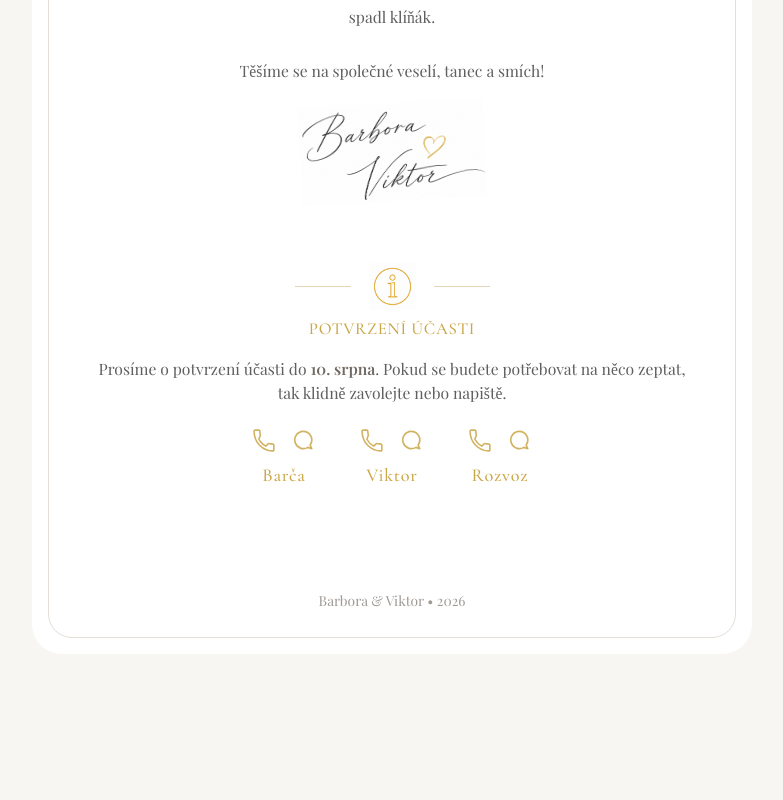
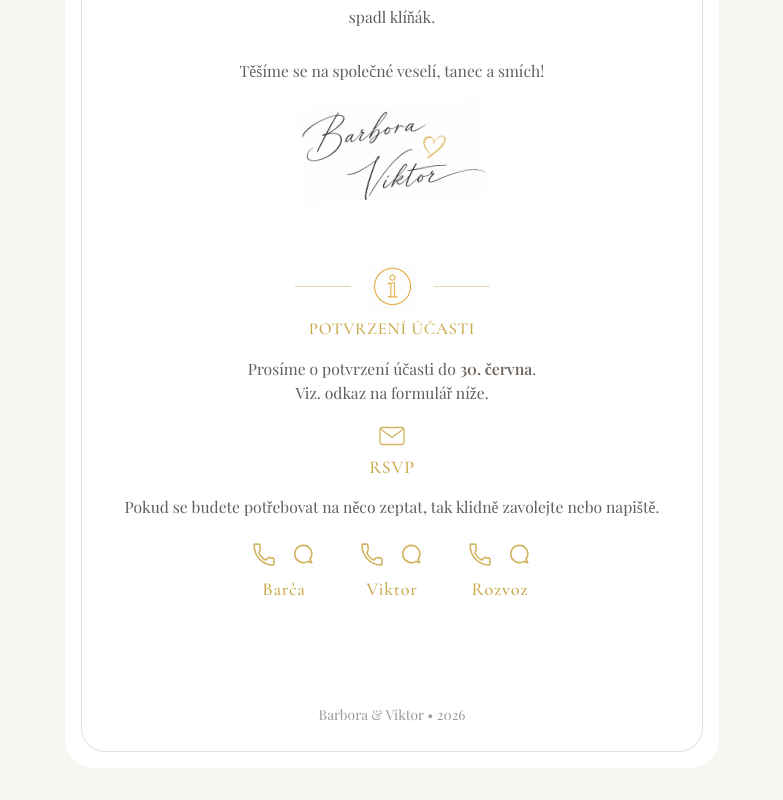
Before and after one commit to viktordvorak/wedding_web_new, an Angular app: page /place-page in a window 1280 px wide. Shown: the part 983-1783 px from the top of the page, without its empty margins (248-1031 px from the left). Before the commit the page ends 1669 px from the top, so only its background shows below. Built offline with nearby package versions, Linux system fonts and the light colour scheme.

Commit message:
fix rsvp api, new rsvp link

```diff
--- a/api/rsvp.ts
+++ b/api/rsvp.ts
@@ -1,4 +1,4 @@
-import process from 'node:process';
+import type { VercelRequest, VercelResponse } from '@vercel/node';
 
 const allowedOrigins = [
   'http://localhost:4200',
--- a/package.json
+++ b/package.json
@@ -26,6 +26,7 @@
     "@angular/cli": "^19.0.6",
     "@angular/compiler-cli": "^19.0.5",
     "@types/node": "^25.9.2",
+    "@vercel/node": "^5.8.17",
     "typescript": "~5.6.3"
   }
 }
--- a/src/app/components/place-page/place-page.component.css
+++ b/src/app/components/place-page/place-page.component.css
@@ -364,6 +364,49 @@
   letter-spacing: 0.04em;
 }
 
+.rsvp-link {
+  display: inline-flex;
+  flex-direction: column;
+  align-items: center;
+  justify-content: center;
+
+  gap: 0;
+
+  width: fit-content;
+  margin: 14px auto 16px;
+
+  text-decoration: none;
+  color: #c9a646;
+
+  font-family: "Cormorant Garamond", serif;
+  font-size: 16px;
+  font-weight: 500;
+  line-height: 1.2;
+  letter-spacing: 0.04em;
+  text-transform: uppercase;
+}
+
+.rsvp-link span {
+  margin-top: 4px;
+}
+
+.rsvp-link__icon {
+  width: 34px;
+  height: 34px;
+
+  display: block;
+  fill: none;
+  stroke: #c9a646;
+  stroke-width: 0.9;
+  stroke-linecap: round;
+  stroke-linejoin: round;
+  opacity: 0.85;
+}
+
+.rsvp-link:hover {
+  opacity: 0.78;
+}
+
 /* TABLET */
 
 @media (min-width: 768px) {
@@ -465,6 +508,10 @@
     line-height: 1.8;
   }
 
+  .rsvp-link {
+    font-size: 17px;
+  }
+
 }
 
 /* DESKTOP */
@@ -560,4 +607,8 @@
     font-size: 1.14rem;
   }
 
+  .rsvp-link {
+    font-size: 18px;
+  }
+
 }
--- a/src/app/components/place-page/place-page.component.html
+++ b/src/app/components/place-page/place-page.component.html
@@ -21,11 +21,7 @@
     <header class="section-header">
       <div class="section-header__icon-row" aria-hidden="true">
         <span class="section-header__line"></span>
-        <img
-          src="/assets/images/place.png"
-          alt=""
-          class="section-header__icon section-header__icon--place"
-        />
+        <img src="/assets/images/place.png" alt="" class="section-header__icon section-header__icon--place" />
         <span class="section-header__line"></span>
       </div>
 
@@ -37,11 +33,7 @@
       <p class="event-date">v 15:00</p>
 
       <p class="event-place">
-        <a
-          href="https://maps.google.com/?q=Hostinec u Kovářů Železné"
-          target="_blank"
-          class="event-link"
-        >
+        <a href="https://maps.google.com/?q=Hostinec u Kovářů Železné" target="_blank" class="event-link">
           Hostinec u Kovářů, Železné
 
           <span class="map-icon">
@@ -59,11 +51,7 @@
     <header class="section-header">
       <div class="section-header__icon-row" aria-hidden="true">
         <span class="section-header__line"></span>
-        <img
-          src="/assets/images/schedule.png"
-          alt=""
-          class="section-header__icon section-header__icon--program"
-        />
+        <img src="/assets/images/schedule.png" alt="" class="section-header__icon section-header__icon--program" />
         <span class="section-header__line"></span>
       </div>
 
@@ -99,11 +87,7 @@
     <header class="section-header">
       <div class="section-header__icon-row" aria-hidden="true">
         <span class="section-header__line"></span>
-        <img
-          src="/assets/images/info.png"
-          alt=""
-          class="section-header__icon section-header__icon--info"
-        />
+        <img src="/assets/images/info.png" alt="" class="section-header__icon section-header__icon--info" />
         <span class="section-header__line"></span>
       </div>
 
@@ -112,7 +96,17 @@
 
     <div class="card-content card-content--center">
       <p class="rsvp-text">
-        Prosíme o potvrzení účasti do <strong>10. srpna</strong>.
+        Prosíme o potvrzení účasti do <strong>30. června</strong>.<br />
+        Viz. odkaz na formulář níže.
+      </p>
+      <a class="rsvp-link" routerLink="/rsvp-page"  routerLinkActive="is-active" aria-label="Přejít na RSVP formulář">
+        <svg class="rsvp-link__icon" viewBox="0 0 24 24" aria-hidden="true">
+          <rect x="3.5" y="6" width="17" height="12" rx="2" />
+          <path d="M4.2 7.2 12 13l7.8-5.8" />
+        </svg>
+        <span>RSVP</span>
+      </a>
+      <p class="rsvp-text">
         Pokud se budete potřebovat na něco zeptat, tak klidně zavolejte nebo napiště.
       </p>
     </div>
@@ -122,11 +116,13 @@
         <div class="contact-inline-vertical__icons">
           <a href="tel:+420735006119" class="contact-inline-vertical__link" aria-label="Zavolat Barče">
             <svg viewBox="0 0 24 24" class="phone-icon">
-              <path d="M6.6 10.8a15.5 15.5 0 0 0 6.6 6.6l2.2-2.2a1 1 0 0 1 1-.25c1.1.3 2.3.5 3.6.5a1 1 0 0 1 1 1V21a1 1 0 0 1-1 1C10.3 22 2 13.7 2 3a1 1 0 0 1 1-1h3.5a1 1 0 0 1 1 1c0 1.3.2 2.5.5 3.6a1 1 0 0 1-.25 1L6.6 10.8z" />
+              <path
+                d="M6.6 10.8a15.5 15.5 0 0 0 6.6 6.6l2.2-2.2a1 1 0 0 1 1-.25c1.1.3 2.3.5 3.6.5a1 1 0 0 1 1 1V21a1 1 0 0 1-1 1C10.3 22 2 13.7 2 3a1 1 0 0 1 1-1h3.5a1 1 0 0 1 1 1c0 1.3.2 2.5.5 3.6a1 1 0 0 1-.25 1L6.6 10.8z" />
             </svg>
           </a>
 
-          <a href="https://wa.me/420735006119" target="_blank" class="contact-inline-vertical__link" aria-label="WhatsApp Barča">
+          <a href="https://wa.me/420735006119" target="_blank" class="contact-inline-vertical__link"
+            aria-label="WhatsApp Barča">
             <svg viewBox="0 0 24 24" class="whatsapp-icon">
               <path d="M12 4a8 8 0 0 1 6.6 12.6L20 20l-3.4-1.2A8 8 0 1 1 12 4z" />
             </svg>
@@ -140,11 +136,13 @@
         <div class="contact-inline-vertical__icons">
           <a href="tel:+420604345162" class="contact-inline-vertical__link" aria-label="Zavolat Viktorovi">
             <svg viewBox="0 0 24 24" class="phone-icon">
-              <path d="M6.6 10.8a15.5 15.5 0 0 0 6.6 6.6l2.2-2.2a1 1 0 0 1 1-.25c1.1.3 2.3.5 3.6.5a1 1 0 0 1 1 1V21a1 1 0 0 1-1 1C10.3 22 2 13.7 2 3a1 1 0 0 1 1-1h3.5a1 1 0 0 1 1 1c0 1.3.2 2.5.5 3.6a1 1 0 0 1-.25 1L6.6 10.8z" />
+              <path
+                d="M6.6 10.8a15.5 15.5 0 0 0 6.6 6.6l2.2-2.2a1 1 0 0 1 1-.25c1.1.3 2.3.5 3.6.5a1 1 0 0 1 1 1V21a1 1 0 0 1-1 1C10.3 22 2 13.7 2 3a1 1 0 0 1 1-1h3.5a1 1 0 0 1 1 1c0 1.3.2 2.5.5 3.6a1 1 0 0 1-.25 1L6.6 10.8z" />
             </svg>
           </a>
 
-          <a href="https://wa.me/420604345162" target="_blank" class="contact-inline-vertical__link" aria-label="WhatsApp Viktor">
+          <a href="https://wa.me/420604345162" target="_blank" class="contact-inline-vertical__link"
+            aria-label="WhatsApp Viktor">
             <svg viewBox="0 0 24 24" class="whatsapp-icon">
               <path d="M12 4a8 8 0 0 1 6.6 12.6L20 20l-3.4-1.2A8 8 0 1 1 12 4z" />
             </svg>
@@ -158,11 +156,13 @@
         <div class="contact-inline-vertical__icons">
           <a href="tel:+420604345162" class="contact-inline-vertical__link" aria-label="Zavolat rozvoz">
             <svg viewBox="0 0 24 24" class="phone-icon">
-              <path d="M6.6 10.8a15.5 15.5 0 0 0 6.6 6.6l2.2-2.2a1 1 0 0 1 1-.25c1.1.3 2.3.5 3.6.5a1 1 0 0 1 1 1V21a1 1 0 0 1-1 1C10.3 22 2 13.7 2 3a1 1 0 0 1 1-1h3.5a1 1 0 0 1 1 1c0 1.3.2 2.5.5 3.6a1 1 0 0 1-.25 1L6.6 10.8z" />
+              <path
+                d="M6.6 10.8a15.5 15.5 0 0 0 6.6 6.6l2.2-2.2a1 1 0 0 1 1-.25c1.1.3 2.3.5 3.6.5a1 1 0 0 1 1 1V21a1 1 0 0 1-1 1C10.3 22 2 13.7 2 3a1 1 0 0 1 1-1h3.5a1 1 0 0 1 1 1c0 1.3.2 2.5.5 3.6a1 1 0 0 1-.25 1L6.6 10.8z" />
             </svg>
           </a>
 
-          <a href="https://wa.me/420604345162" target="_blank" class="contact-inline-vertical__link" aria-label="WhatsApp rozvoz">
+          <a href="https://wa.me/420604345162" target="_blank" class="contact-inline-vertical__link"
+            aria-label="WhatsApp rozvoz">
             <svg viewBox="0 0 24 24" class="whatsapp-icon">
               <path d="M12 4a8 8 0 0 1 6.6 12.6L20 20l-3.4-1.2A8 8 0 1 1 12 4z" />
             </svg>
--- a/src/app/components/place-page/place-page.component.ts
+++ b/src/app/components/place-page/place-page.component.ts
@@ -1,11 +1,11 @@
 import { Component } from '@angular/core';
 import { FooterPageComponent } from '../footer-page/footer-page.component';
-import { RouterOutlet } from '@angular/router';
+import { RouterModule, RouterOutlet } from '@angular/router';
 import { NavigationPageComponent } from '../navigation-page/navigation-page.component';
 
 @Component({
   selector: 'app-place-page',
-  imports: [NavigationPageComponent, FooterPageComponent, RouterOutlet],
+  imports: [NavigationPageComponent, FooterPageComponent, RouterOutlet, RouterModule],
   templateUrl: './place-page.component.html',
   styleUrl: './place-page.component.css',
 })
--- a/src/app/components/rvsp-page/rvsp-page.component.html
+++ b/src/app/components/rvsp-page/rvsp-page.component.html
@@ -5,7 +5,7 @@
         </div>
         <p class="rsvp-intro__text">
             Prosíme o potvrzení Vaší účasti<br />
-            do <strong>31. června 2026</strong>.
+            do <strong>30. června 2026</strong>.
         </p>
 
         <div class="form-field">
```
Also changed, not shown: 1 other file (tests, documents, lock files or other folders).
